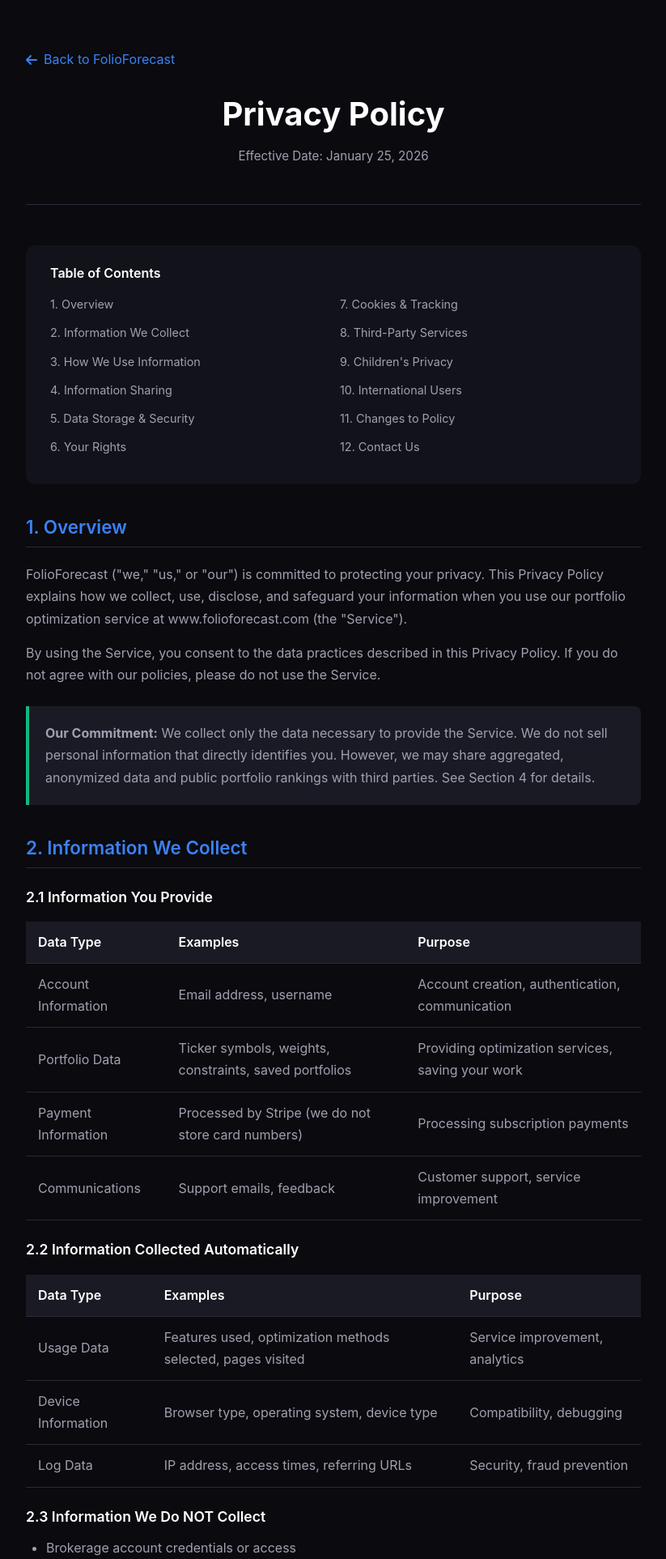
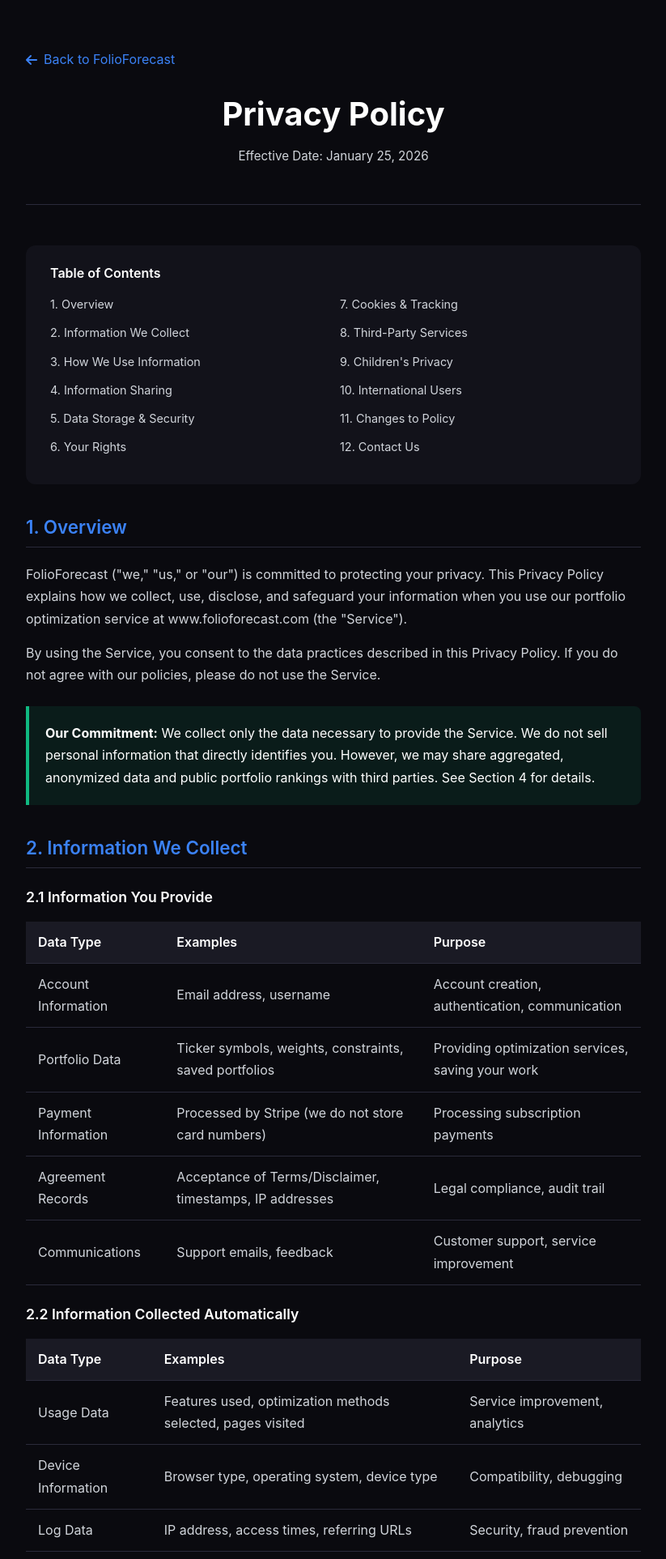
Before and after one commit to shadow6-actual/V6_EODHD_POpt, a Flask app: page /privacy in a window 1280 px wide. Shown: the top 1925 px of the page at 81% size, without its empty margins (228-1051 px from the left). Run offline with Flask 3, Linux system fonts and the light colour scheme.

Commit message:
Update privacy.html
disclaimer improvement

```diff
--- a/webapp/templates/privacy.html
+++ b/webapp/templates/privacy.html
@@ -12,7 +12,7 @@
             --bg-card: #12121a;
             --bg-elevated: #1a1a24;
             --text-primary: #ffffff;
-            --text-secondary: #a0a0b0;
+            --text-secondary: #d1d5db; /* Improved from #a0a0b0 for better readability */
             --accent-blue: #3b82f6;
             --border-color: #2a2a3a;
         }
@@ -66,6 +66,7 @@
             font-weight: 600;
             margin-top: 25px;
             margin-bottom: 15px;
+            color: var(--text-primary);
         }
 
         .legal-section p, .legal-section li {
@@ -92,10 +93,17 @@
 
         .highlight-box.warning {
             border-left-color: #f59e0b;
+            background: rgba(245, 158, 11, 0.1);
         }
 
         .highlight-box.success {
             border-left-color: #10b981;
+            background: rgba(16, 185, 129, 0.1);
+        }
+
+        .highlight-box p {
+            color: var(--text-primary);
+            margin-bottom: 10px;
         }
 
         .highlight-box p:last-child {
@@ -277,6 +285,11 @@
                         <td>Processing subscription payments</td>
                     </tr>
                     <tr>
+                        <td>Agreement Records</td>
+                        <td>Acceptance of Terms/Disclaimer, timestamps, IP addresses</td>
+                        <td>Legal compliance, audit trail</td>
+                    </tr>
+                    <tr>
                         <td>Communications</td>
                         <td>Support emails, feedback</td>
                         <td>Customer support, service improvement</td>
@@ -330,7 +343,7 @@
                 <li><strong>Communication:</strong> Send service updates, respond to inquiries, provide support</li>
                 <li><strong>Improvement:</strong> Analyze usage patterns to improve features and user experience</li>
                 <li><strong>Security:</strong> Detect and prevent fraud, abuse, and security threats</li>
-                <li><strong>Legal Compliance:</strong> Comply with applicable laws and regulations</li>
+                <li><strong>Legal Compliance:</strong> Comply with applicable laws and regulations, maintain agreement records</li>
             </ul>
 
             <div class="highlight-box">
@@ -409,6 +422,7 @@
             <ul>
                 <li><strong>Account Data:</strong> Retained while your account is active, deleted within 30 days of account deletion request</li>
                 <li><strong>Portfolio Data:</strong> Retained while your account is active</li>
+                <li><strong>Agreement Records:</strong> Retained indefinitely for legal compliance</li>
                 <li><strong>Usage Logs:</strong> Retained for up to 12 months</li>
                 <li><strong>Payment Records:</strong> Retained as required by tax and accounting regulations</li>
             </ul>
@@ -429,7 +443,7 @@
             <p>You can update your account information through your account settings or by contacting us.</p>
 
             <h3>6.3 Deletion</h3>
-            <p>You can request deletion of your account and associated data. To delete your account, contact us at support@folioforecast.com. We will process deletion requests within 30 days.</p>
+            <p>You can request deletion of your account and associated data. To delete your account, contact us at support@folioforecast.com. We will process deletion requests within 30 days. Note: Agreement records may be retained for legal compliance.</p>
 
             <h3>6.4 Opt-Out</h3>
             <p>You can opt out of marketing communications by clicking "unsubscribe" in any email or adjusting your account preferences.</p>
@@ -470,7 +484,7 @@
                 <tbody>
                     <tr>
                         <td>Essential</td>
-                        <td>Authentication, security, preferences</td>
+                        <td>Authentication, security, preferences, agreement tracking</td>
                         <td>Session / 30 days</td>
                     </tr>
                     <tr>
@@ -558,6 +572,7 @@
         <p>
             <a href="/terms">Terms of Service</a> &nbsp;|&nbsp;
             <a href="/privacy">Privacy Policy</a> &nbsp;|&nbsp;
+            <a href="/disclaimer">Investment Disclaimer</a> &nbsp;|&nbsp;
             <a href="/pricing">Pricing</a>
         </p>
     </footer>
```
